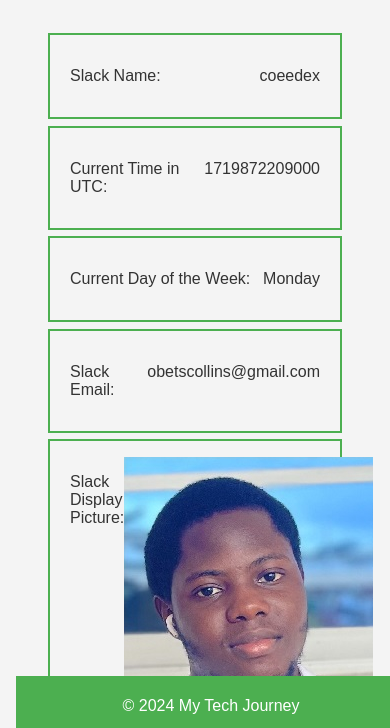
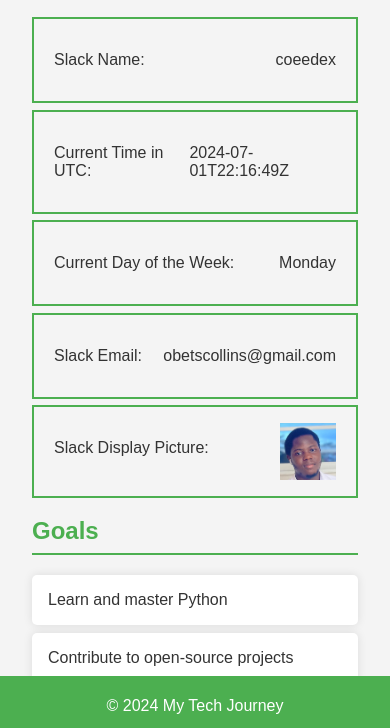
Before and after one commit to CollinDex/hng-ftsk-1, a plain HTML site: page index.html in a window 390 px wide. Shown: the part 90-818 px from the top of the page. Drawn offline with Linux system fonts and the light colour scheme.

Commit message:
Chnaged time to UTC

```diff
--- a/index.html
+++ b/index.html
@@ -14,7 +14,7 @@
         <section id="userInfo">
             <div class="details"> <p data-testid="slackDisplayName" >Slack Name:</p> <p>coeedex</p>  </div>
             <div class="details"> <p>Current Time in UTC:</p> <p id="time" data-testid="currentTimeUTC" >2:00PM</p></div>
-            <div class="details"> <p>Current Day of the Week:</p> <p id= "day" data-testid="currentDay" >Monday</p> </div>
+            <div class="details"> <p>Current Day of the Week:</p> <p id= "day" data-testid="currentDay" >Sunday</p> </div>
             <div class="details"> <p data-testid="slackEmail" >Slack Email:</p> <p>obetscollins@gmail.com</p>  </div>
             <div class="details"> <p>Slack Display Picture:</p> <img src="./Dex-Bitmoji.jpg" alt="Dex" data-testid="slackProfilePicture" srcset=""></div>
         </section>
--- a/script.js
+++ b/script.js
@@ -1,12 +1,13 @@
 let dayInput = document.getElementById('day');
 let timeInput = document.getElementById('time');
 
-// Create and display time
+// Get the current day of the week
+const daysOfWeek = ['Sunday', 'Monday', 'Tuesday', 'Wednesday', 'Thursday', 'Friday', 'Saturday'];
+const currentDate = new Date();
+const currentDay = daysOfWeek[currentDate.getDay()];
 
-const d = new Date();
-let day = d.getDay();
-let time = Date.now();
-const weekday = ["Sunday","Monday","Tuesday","Wednesday","Thursday","Friday","Saturday"];
-day = weekday[d.getDay()];
-dayInput.innerHTML = day;
-timeInput.innerHTML = time;
+// Get the current UTC time
+const currentUTC = new Date().toISOString().split('.')[0] + 'Z';
+
+dayInput.innerHTML = currentDay;
+timeInput.innerHTML = currentUTC;
--- a/styles.css
+++ b/styles.css
@@ -62,6 +62,10 @@ li {
 
 }
 
+.details img {
+    width: 20%;
+    height: 20%;
+}
 
 footer {
     text-align: center;
@@ -74,10 +78,6 @@ footer {
 }
 
 @media (max-width: 600px) {
-    body {
-        padding: 1rem;
-    }
-
     section {
         margin-bottom: 1rem;
     }
```
